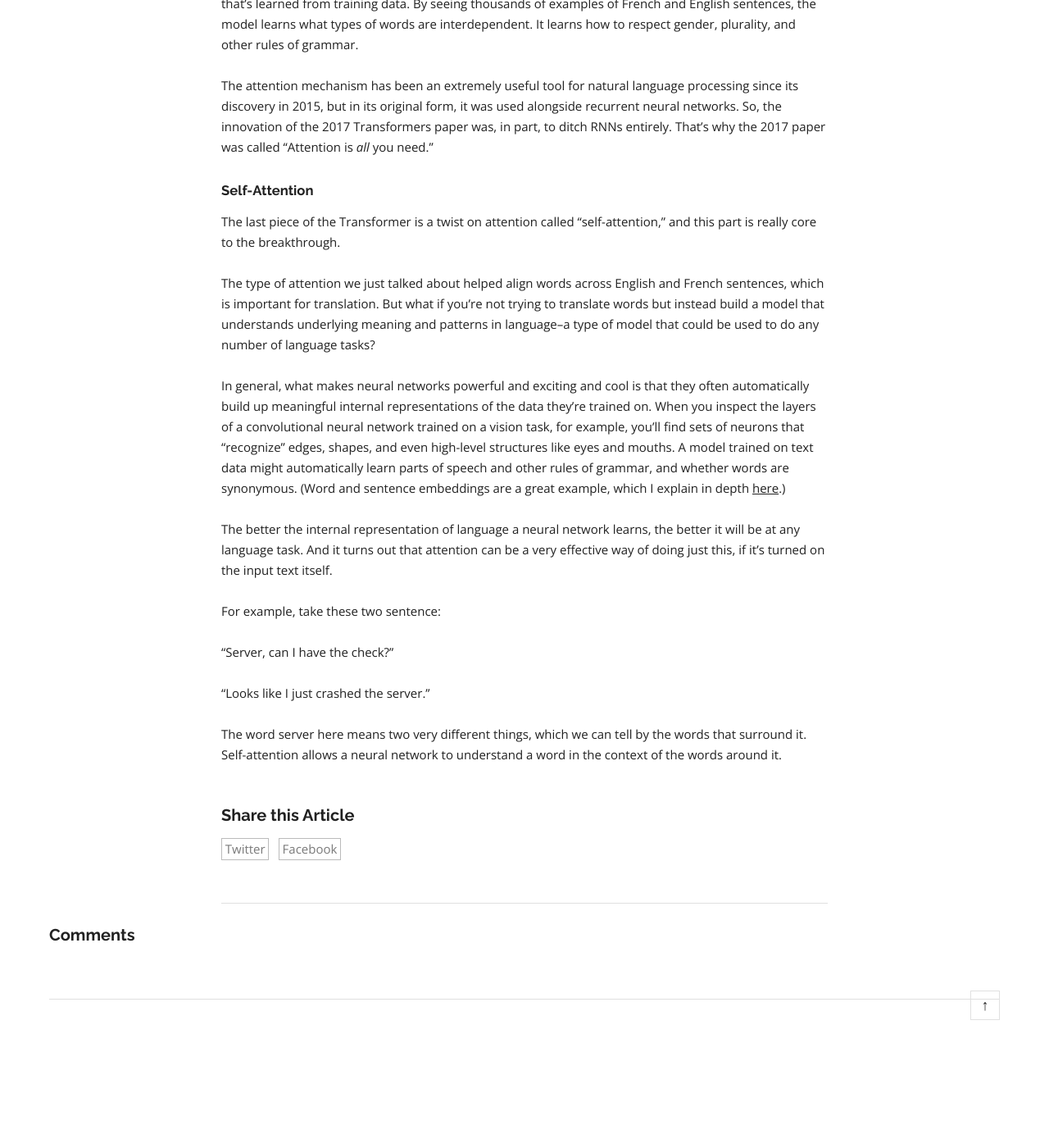
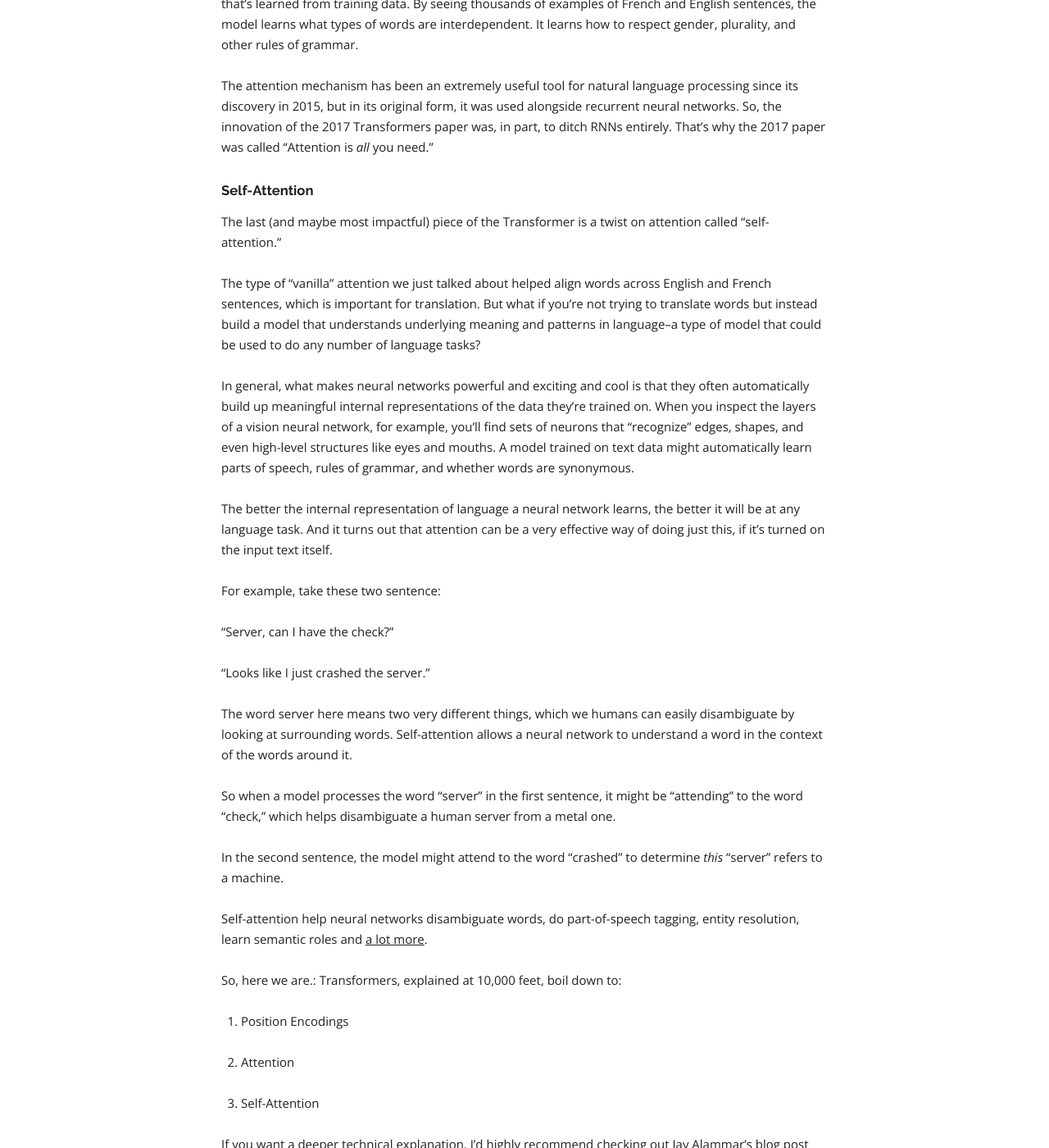
Before and after one commit to dalequark/daleonai, a Jekyll site: the page built from _posts/2021-05-06-transformers-explained-understand-the-model-behind-gpt-3-bert-t5-and-more.md, in a window 1280 px wide and 1400 px high, scrolled down 6076 px. Shown: the whole window at 82% size. Built offline with Jekyll 4.4.1, drawn with Linux system fonts in a browser that asks for light colours; some web fonts are replaced; a script that is not in the unit is left out; comment, search, counter and statistics services are not loaded; before the commit the page ends 7345 px from its top, so only the background shows below that; some of the changed text lies outside the part shown.

Commit message:
Update Blog “2021-05-06-transformers-explained-understand-the-model-behind-gpt-3-bert-t5-and-more”

```diff
--- a/_posts/2021-05-06-transformers-explained-understand-the-model-behind-gpt-3-bert-t5-and-more.md
+++ b/_posts/2021-05-06-transformers-explained-understand-the-model-behind-gpt-3-bert-t5-and-more.md
@@ -121,11 +121,11 @@ The attention mechanism has been an extremely useful tool for natural language p
 
 #### Self-Attention
 
-The last piece of the Transformer is a twist on attention called "self-attention," and this part is really core to the breakthrough.
+The last (and maybe most impactful) piece of the Transformer is a twist on attention called "self-attention."
 
-The type of attention we just talked about helped align words across English and French sentences, which is important for translation. But what if you're not trying to translate words but instead build a model that understands underlying meaning and patterns in language--a type of model that could be used to do any number of language tasks?
+The type of "vanilla" attention we just talked about helped align words across English and French sentences, which is important for translation. But what if you're not trying to translate words but instead build a model that understands underlying meaning and patterns in language--a type of model that could be used to do any number of language tasks?
 
-In general, what makes neural networks powerful and exciting and cool is that they often automatically build up meaningful internal representations of the data they're trained on. When you inspect the layers of a convolutional neural network trained on a vision task, for example, you'll find sets of neurons that "recognize" edges, shapes, and even high-level structures like eyes and mouths. A model trained on text data might automatically learn parts of speech and other rules of grammar, and whether words are synonymous. (Word and sentence embeddings are a great example, which I explain in depth [here](https://daleonai.com/semantic-ml).)
+In general, what makes neural networks powerful and exciting and cool is that they often automatically build up meaningful internal representations of the data they're trained on. When you inspect the layers of a vision neural network, for example, you'll find sets of neurons that "recognize" edges, shapes, and even high-level structures like eyes and mouths. A model trained on text data might automatically learn parts of speech, rules of grammar, and whether words are synonymous.
 
 The better the internal representation of language a neural network learns, the better it will be at any language task. And it turns out that attention can be a very effective way of doing just this, if it's turned on the input text itself.
 
@@ -135,4 +135,44 @@ For example, take these two sentence:
 
 "Looks like I just crashed the server."
 
-The word server here means two very different things, which we can tell by the words that surround it. Self-attention allows a neural network to understand a word in the context of the words around it.
+The word server here means two very different things, which we humans can easily disambiguate by looking at surrounding words. Self-attention allows a neural network to understand a word in the context of the words around it.
+
+So when a model processes the word "server" in the first sentence, it might be “attending” to the word “check,” which helps disambiguate a human server from a metal one.
+
+In the second sentence, the model might attend to the word “crashed” to determine *this* "server" refers to a machine.
+
+Self-attention help neural networks disambiguate words, do part-of-speech tagging, entity resolution, learn semantic roles and [a lot more](https://arxiv.org/abs/1905.05950).
+
+So, here we are.: Transformers, explained at 10,000 feet, boil down to:
+
+1. Position Encodings
+
+2. Attention
+
+3. Self-Attention
+
+If you want a deeper technical explanation, I'd highly recommend checking out Jay Alammar's blog post [The Illustrated Transformer](http://jalammar.github.io/illustrated-transformer/).
+
+#### What Can Transformers Do?
+
+One of the most popular Transformer-based models is called BERT, short for "Bidirectional Encoder Representations from Transformers." It was introduced by researchers at Google around the time I joined the company, in 2018, and soon made its way into almost every NLP project.
+
+BERT refers not just a model architecture but to a trained model itself, which you can download and use for free [here](https://github.com/google-research/bert). It was trained by Google researchers on a massive text corpus and has become something of a general-purpose pocket knife for NLP. It can be extended solve a bunch of different tasks, like:
+
+\- text summarization
+
+\- question answering
+
+\- classification
+
+\- named entity resolution
+
+\- text similarity
+
+\- offensive message/profanity detection
+
+\-
+
+\- a whole lot more
+
+BERT proved that you could build very good language models trained on unlabeled data, like text scraped from Wikipedia and Reddit, and that these large "base" models could then be adapted with domain-specific data to lots of different use cases.
```
